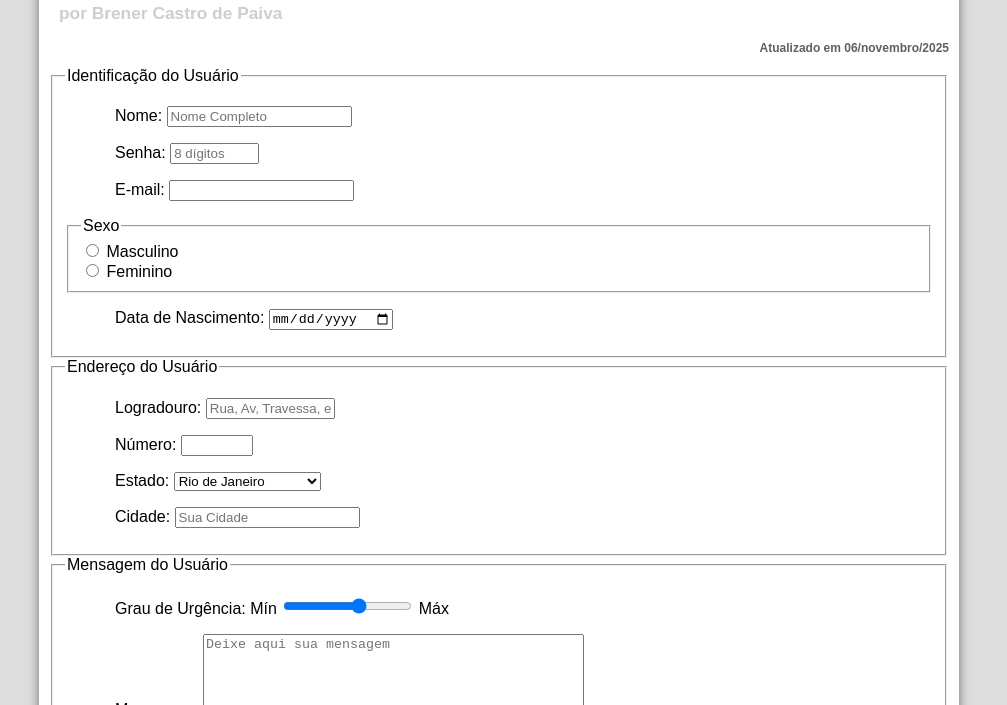
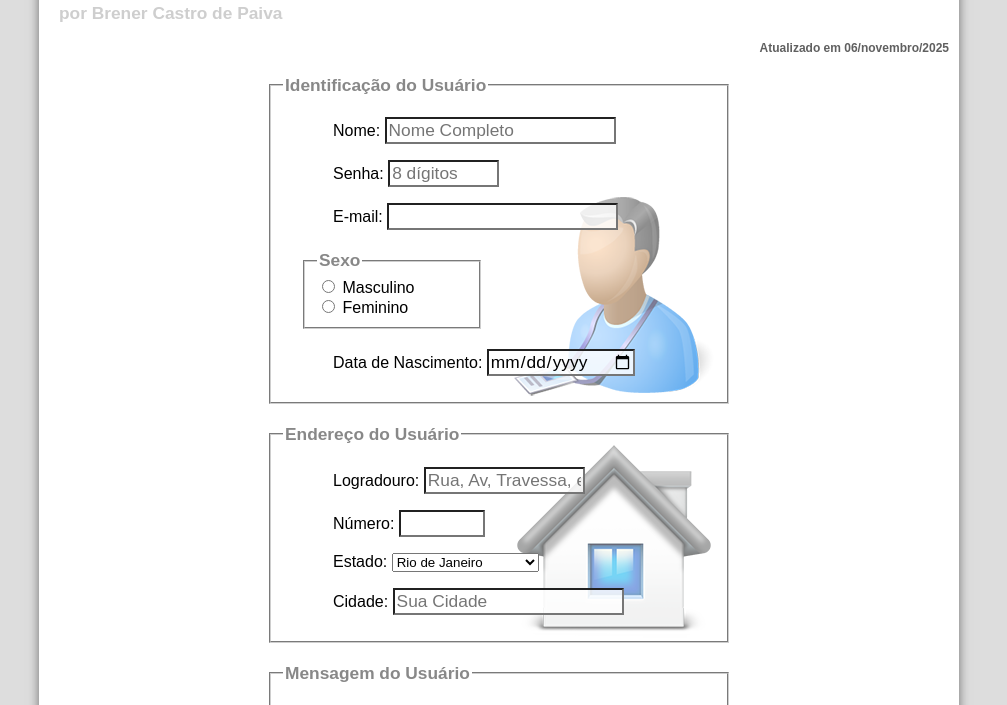
Before and after one commit to brenerpaiva/projeto_glass, a plain HTML site: page fale-conosco.html in a window 1280 px wide. Shown: the part 247-952 px from the top of the page, without its empty margins (141-1148 px from the left). Drawn offline with Linux system fonts and the light colour scheme.

Commit message:
conclusão do formulário
conclusão do site

```diff
--- a/css/form.css
+++ b/css/form.css
@@ -0,0 +1,50 @@
+@charset "UTF-8";
+
+form{
+
+    width: 500px;
+    margin: auto;
+}
+
+input, textarea{
+    font-family: sans-serif;
+    font-weight: normal;
+    font-size: 13pt;
+    background-color: rgba(255,255,255,.8);
+}
+
+input:hover, textarea:hover{
+    background-color: #dddddd;
+}
+
+legend{
+    color: #888888;
+    font-weight: bold;
+    font-size: 13pt;
+    font-family: sans-serif;
+}
+
+fieldset{
+    border-color: #cecece;
+    margin:  20px;
+}
+
+fieldset#sexo{
+    width: 150px;
+}
+
+fieldset#usuario{
+    background: url(../imagem/icone-contato.png) no-repeat 95% 95%;
+}
+
+fieldset#endereco{
+    background: url(../imagem/icone-endereco.png) no-repeat 95% 95%;
+}
+
+fieldset#mensagem{
+    background: url(../imagem/icone-mensagem.png) no-repeat 95% 95%;
+}
+
+fieldset#pedido{
+    background: url(../imagem/icone-pagamento.png) no-repeat 95% 95%;
+}
--- a/fale-conosco.html
+++ b/fale-conosco.html
@@ -7,6 +7,7 @@
     <link rel="stylesheet" type="text/css" href="css/estilo.css">
     <link rel="stylesheet" href="css/form.css"/>
     <script language="javascript" src="javascript/funcoes.js"></script>
+
     <script>
         function calc_total(){
             var qtd = parseInt(document.getElementById('cQtd').value);
@@ -97,7 +98,7 @@
                     <p><label for="cUrg">Grau de Urgência:</label>
                     Mín <input type="range" name="tUrg" id="cUrg" min="0" max="10" step="2"/> Máx</p>
                     <p><label for="cMsg">Mensagem:</label>
-                    <textarea name="tMsg" id="cMsg" cols="45" rows="5" placeholder="Deixe aqui sua mensagem"></textarea></p>
+                    <textarea name="tMsg" id="cMsg" cols="35" rows="5" placeholder="Deixe aqui sua mensagem"></textarea></p>
                 </fieldset>
 
                 <fieldset id="pedido">
```
Also changed, not shown: imagem/icone-contato.png (added), imagem/icone-endereco.png (added), imagem/icone-mensagem.png (added), imagem/icone-pagamento.png (added).
